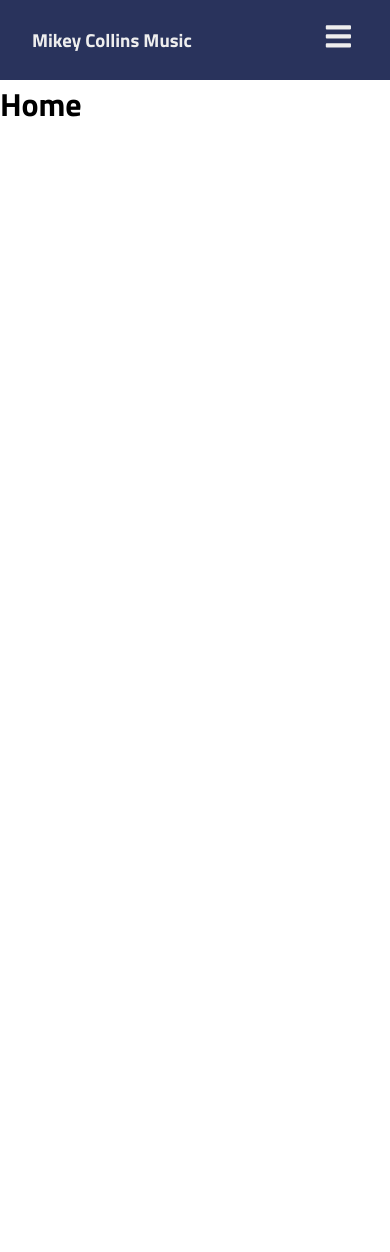
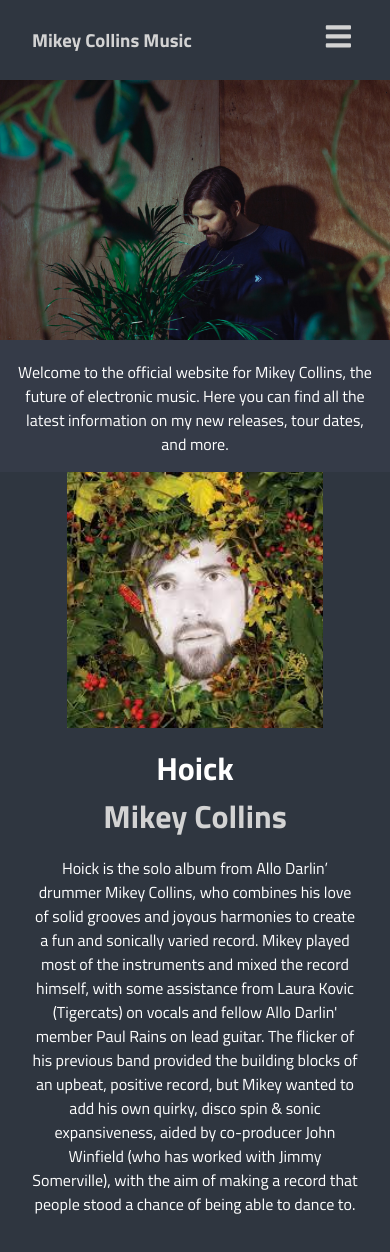
Before and after one commit to CollinsDrew/Mikey_Collins, a React (Create React App) app in the folder mikey-collins/: page / in a window 390 px wide. Shown: the top 1252 px of the page. Before the commit the page ends 844 px from the top, so only its background shows below. Built offline with nearby package versions, Linux system fonts and the light colour scheme.

Commit message:
home page content started

```diff
--- a/mikey-collins/src/Components/Home.js
+++ b/mikey-collins/src/Components/Home.js
@@ -1,9 +1,47 @@
 import React from "react";
+import "../Styles/Home.css";
+import MCM from "../Images/MCM.jpeg";
+import Hoick from "../Images/Hoick.jpeg";
+import { SocialIcon } from "react-social-icons";
 
 function Home() {
   return (
-    <div className="container">
-      <h1>Home</h1>
+    <div className="home-page">
+      {/* <h1 className="home-page__title">Mikey Collins Music</h1> */}
+      <img src={MCM} alt="Mikey Collins" className="home-page__image" />
+      <p className="home-page__description">
+        Welcome to the official website for Mikey Collins, the future of
+        electronic music. Here you can find all the latest information on my new
+        releases, tour dates, and more.
+      </p>
+
+      <div className="home-page__banner">
+        <img
+          src={Hoick}
+          alt="Mikey Collins"
+          className="home-page__banner-image"
+        />
+        <div className="home-page__banner-text">
+          <h1 className="home-page__banner-title">Hoick</h1>
+          <h3 className="home-page__banner-artist">Mikey Collins</h3>
+          <p className="home-page__banner-description">
+            Hoick is the solo album from Allo Darlin’ drummer Mikey Collins, who
+            combines his love of solid grooves and joyous harmonies to create a
+            fun and sonically varied record. Mikey played most of the
+            instruments and mixed the record himself, with some assistance from
+            Laura Kovic (Tigercats) on vocals and fellow Allo Darlin' member
+            Paul Rains on lead guitar. The flicker of his previous band provided
+            the building blocks of an upbeat, positive record, but Mikey wanted
+            to add his own quirky, disco spin & sonic expansiveness, aided by
+            co-producer John Winfield (who has worked with Jimmy Somerville),
+            with the aim of making a record that people stood a chance of being
+            able to dance to.
+          </p>
+          <div className="home-page__banner-icons">
+            <SocialIcon url="https://open.spotify.com/artist/0in8U5LueFlvZQRM4A1WWZ" />
+          </div>
+        </div>
+      </div>
     </div>
   );
 }
--- /dev/null
+++ b/mikey-collins/src/Styles/Home.css
@@ -0,0 +1,101 @@
+.home-page {
+  text-align: center;
+  color: white;
+  background-color: #353b48;
+  font-family: "Roboto", sans-serif;
+}
+
+.home-page__title {
+  font-size: 64px;
+  margin-top: 0;
+}
+
+.home-page__image {
+  width: 100%;
+  height: auto;
+  /* border-radius: 50%; */
+  /* margin: 32px 0; */
+}
+
+.home-page__description {
+  font-size: 18px;
+  margin: 16px;
+}
+
+.home-page__banner {
+  display: flex;
+  align-items: center;
+  justify-content: space-between;
+  height: 512px;
+  background-color: #2f3640;
+}
+
+.home-page__banner-image {
+  width: 512px;
+  height: 512px;
+}
+
+.home-page__banner-text {
+  color: white;
+  margin-right: 32px;
+}
+
+.home-page__banner-title {
+  font-size: 64px;
+  margin-top: 0;
+}
+
+.home-page__banner-artist {
+  font-size: 32px;
+  margin-top: 0;
+  color: lightgray;
+}
+
+.home-page__banner-description {
+  font-size: 18px;
+  margin: 16px;
+}
+
+.home-page__banner-icons {
+  display: flex;
+  justify-content: space-around;
+  margin-top: 32px;
+}
+
+@media (max-width: 768px) {
+  .home-page__title {
+    font-size: 10px;
+  }
+  .home-page__image {
+    width: 100%;
+    height: auto;
+  }
+  .home-page__description {
+    font-size: 16px;
+  }
+
+  .home-page__banner {
+    flex-direction: column;
+    height: auto;
+  }
+  .home-page__banner-image {
+    width: 256px;
+    height: 256px;
+    margin: 0 auto;
+  }
+  .home-page__banner-text {
+    margin: 16px;
+  }
+  .home-page__banner-title {
+    font-size: 32px;
+  }
+  .home-page__banner-description {
+    font-size: 16px;
+  }
+
+  .home-page__banner-icons {
+    display: flex;
+    align-items: center;
+    justify-content: center;
+  }
+}
--- a/mikey-collins/src/Styles/Navbar.css
+++ b/mikey-collins/src/Styles/Navbar.css
@@ -12,10 +12,10 @@
 }
 
 :root {
-  --mainColor: #29335c;
+  --mainColor: #2f3640;
   --mainColorLight: #5767aa;
-  --secondaryColor: #db2b39;
-  --textColor: #eee;
+  --secondaryColor: white;
+  --textColor: lightgray;
 }
 
 header {
```
Also changed, not shown: mikey-collins/src/Images/Hoick.jpeg (added), mikey-collins/src/Images/MCM.jpeg (renamed from mikey-collins/src/Images/MikeyCollinsHeroImage.jpeg).
